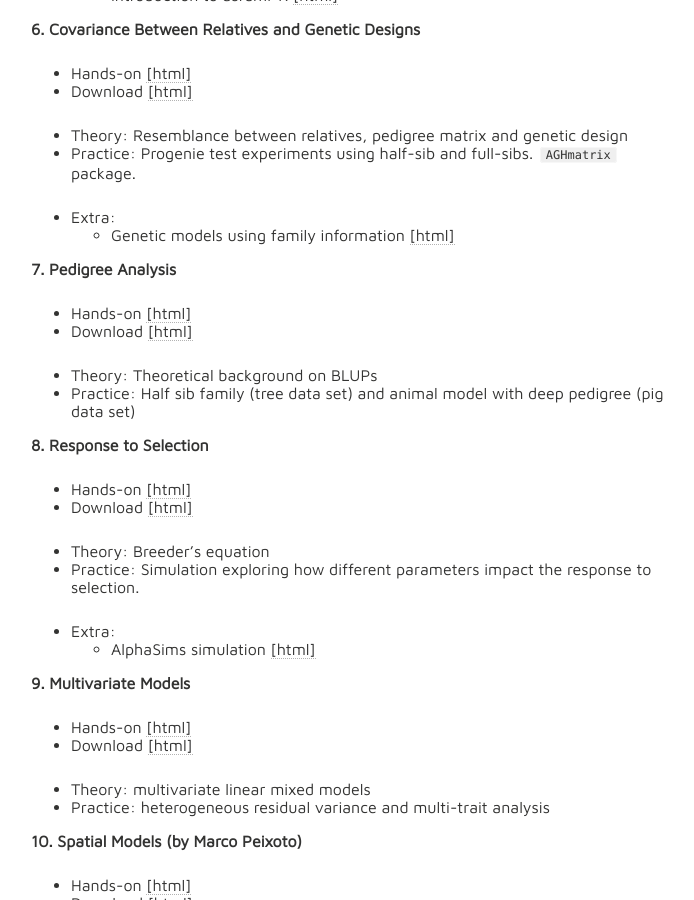
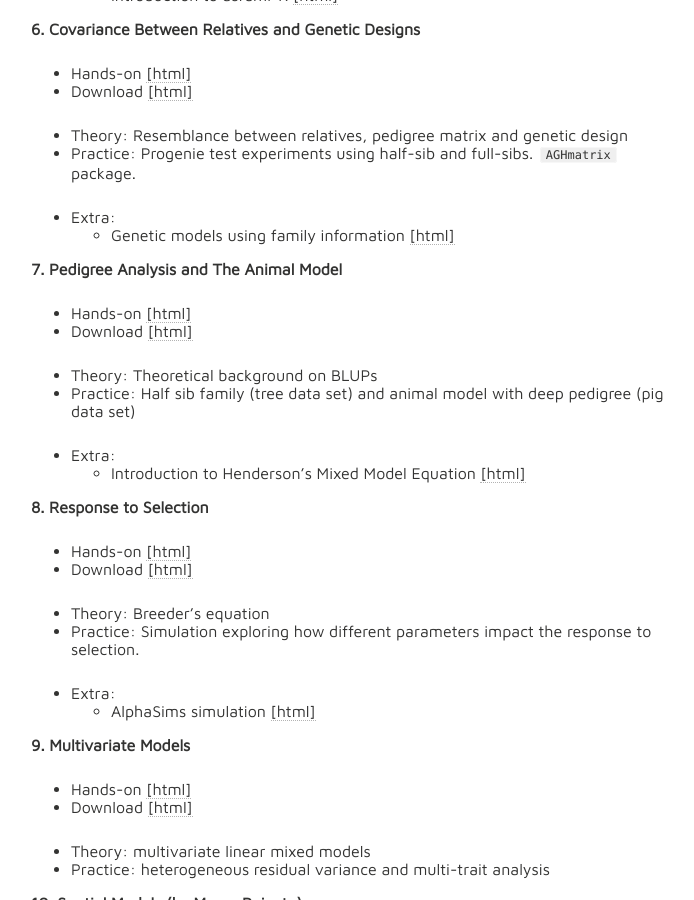
Before and after one commit to lfelipe-ferrao/lfelipe-ferrao.github.io, a Jekyll site: the page built from class/quantGenetic/index.md, in a window 1280 px wide and 900 px high, scrolled down 3025 px. Shown: the whole window, without its empty margins (289-983 px from the left). Built offline with Jekyll 4.4.1, drawn with Linux system fonts in a browser that asks for light colours; nearby versions of some CDN libraries; our own code applies the rules of GitHub Pages for plain Markdown files.

Commit message:
Update index.md

```diff
--- a/class/quantGenetic/index.md
+++ b/class/quantGenetic/index.md
@@ -115,13 +115,16 @@ It is an attempt to organize and make available to any student the class notes u
 - Extra:
   - Genetic models using family information [[html]](https://htmlpreview.github.io/?https://github.com/lfelipe-ferrao/lfelipe-ferrao.github.io/blob/master/class/quantGenetic/week7_24_FM.html)
 
-**7. Pedigree Analysis**
+**7. Pedigree Analysis and The Animal Model**
 
 - Hands-on [[html]](https://htmlpreview.github.io/?https://github.com/lfelipe-ferrao/lfelipe-ferrao.github.io/blob/master/class/quantGenetic/week8_2022.html)
 - Download [[html]](https://minhaskamal.github.io/DownGit/#/home?url=https://github.com/lfelipe-ferrao/lfelipe-ferrao.github.io/blob/master/class/quantGenetic/week8_2022.html)
 
 - Theory: Theoretical background on BLUPs
 - Practice:  Half sib family (tree data set) and animal model with deep pedigree (pig data set)
+
+- Extra:
+  - Introduction to Henderson's Mixed Model Equation [[html]](https://htmlpreview.github.io/?https://github.com/lfelipe-ferrao/lfelipe-ferrao.github.io/blob/master/class/quantGenetic/week8_24_MME.html)
 
 **8. Response to Selection**
 
```
